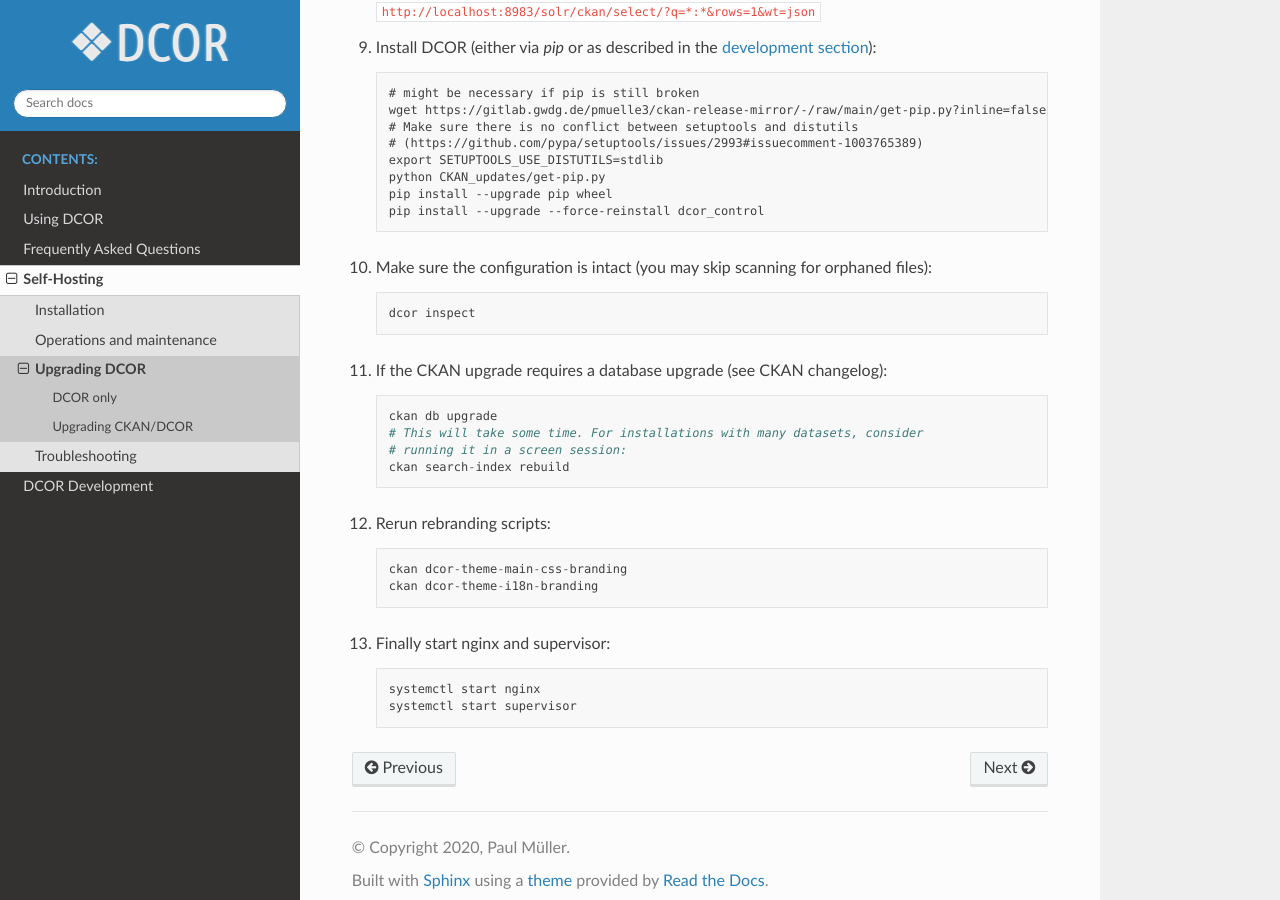
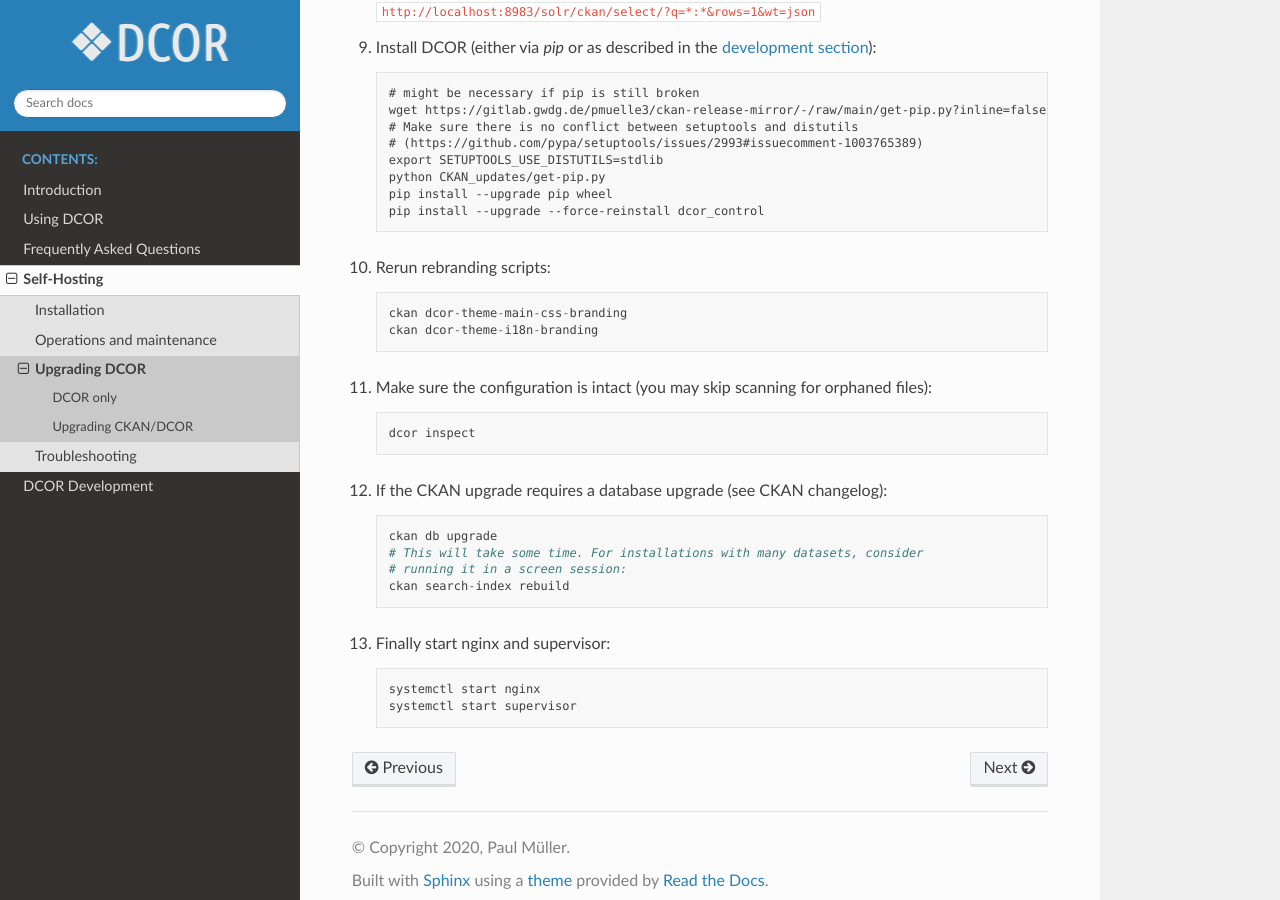
Before and after one commit to DCOR-dev/dcor-docs, a Sphinx documentation site: the page built from docs/sec_self_hosting/upgrade.rst, in a window 1280 px wide and 900 px high, scrolled down 1859 px. Built offline with Sphinx 7.4.7 and the Read the Docs theme 2.0.0, drawn with Linux system fonts in a browser that asks for light colours.

Commit message:
fix order of commands

```diff
--- a/docs/sec_self_hosting/upgrade.rst
+++ b/docs/sec_self_hosting/upgrade.rst
@@ -97,22 +97,22 @@ steps to upgrade CKAN from the `CKAN docs
      pip install --upgrade pip wheel
      pip install --upgrade --force-reinstall dcor_control
 
-10. Make sure the configuration is intact (you may skip scanning for orphaned files)::
+10. Rerun rebranding scripts::
+
+     ckan dcor-theme-main-css-branding
+     ckan dcor-theme-i18n-branding
+
+11. Make sure the configuration is intact (you may skip scanning for orphaned files)::
 
      dcor inspect
 
-11. If the CKAN upgrade requires a database upgrade (see CKAN changelog)::
+12. If the CKAN upgrade requires a database upgrade (see CKAN changelog)::
 
      ckan db upgrade
      # This will take some time. For installations with many datasets, consider
      # running it in a screen session:
      ckan search-index rebuild
 
-12. Rerun rebranding scripts::
-
-     ckan dcor-theme-main-css-branding
-     ckan dcor-theme-i18n-branding
-
 13. Finally start nginx and supervisor::
 
      systemctl start nginx
```
